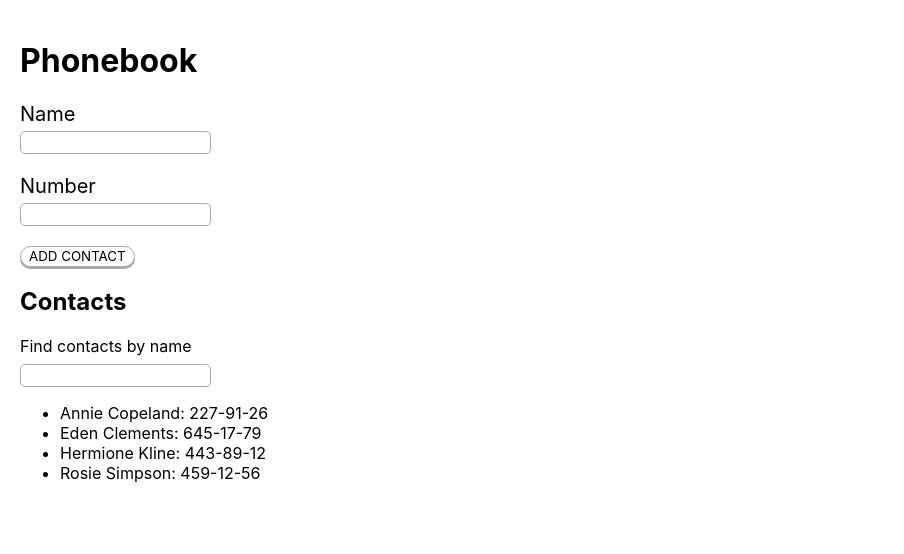
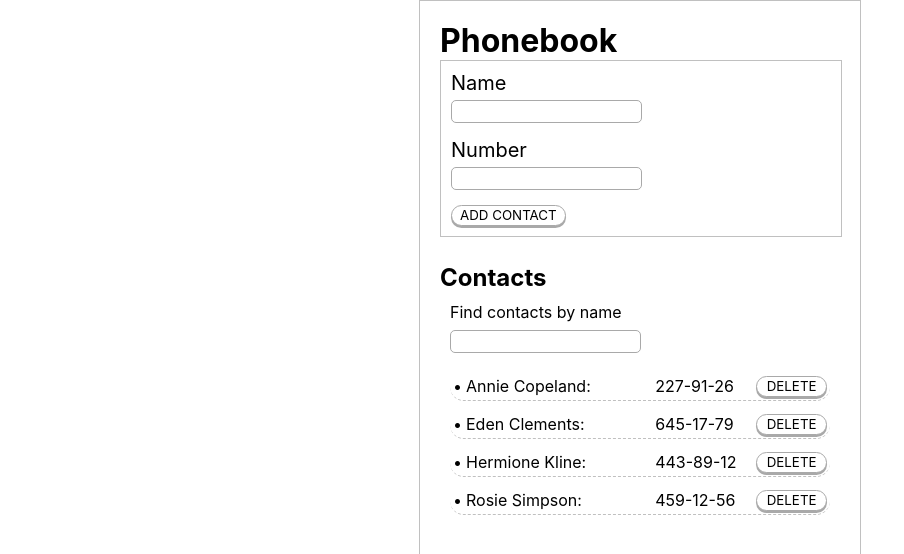
Before and after one commit to yabr87/goit-react-hw-02-phonebook, a React (Create React App) app: page / in a window 1280 px wide. Shown: the top 554 px of the page, without its empty margins (0-904 px from the left). Built offline with nearby package versions, Linux system fonts and the light colour scheme.

Commit message:
end react hw2

```diff
--- a/src/components/App.jsx
+++ b/src/components/App.jsx
@@ -52,6 +52,16 @@ class App extends Component {
     });
   };
 
+  deleteContacts = e => {
+    const id = e.target.dataset.btnid;
+    if (!id) return;
+    this.setState(prevState => {
+      return {
+        contacts: prevState.contacts.filter(contact => contact.id !== id),
+      };
+    });
+  };
+
   onInputChange = e => {
     this.setState({ [e.target.name]: e.target.value });
   };
@@ -63,6 +73,7 @@ class App extends Component {
     const fiteredContacts = this.state.contacts.filter(contact =>
       contact.name.toLowerCase().includes(normalizeFilter)
     );
+    console.log(fiteredContacts.sort((a, b) => a.name.localeCompare(b.name)));
     //соротуємо контакти та повертаемо масив фільтррованих контактів з функції
     return fiteredContacts.sort((a, b) => a.name.localeCompare(b.name));
   };
@@ -78,7 +89,10 @@ class App extends Component {
           filterValue={this.state.filter}
           onFilterInputChange={this.onInputChange}
         />
-        <ContactList contacts={this.fiteredContacts()} />
+        <ContactList
+          contacts={this.fiteredContacts()}
+          deleteContacts={this.deleteContacts}
+        />
       </div>
     );
   }
--- a/src/components/Button/Button.jsx
+++ b/src/components/Button/Button.jsx
@@ -2,9 +2,9 @@ import React from 'react';
 import PropTypes from 'prop-types';
 import s from './Button.module.css';
 
-const Button = ({ text, type }) => {
+const Button = ({ text, type, btnid }) => {
   return (
-    <button type={type} className={s.btn}>
+    <button type={type} className={s.btn} data-btnid={btnid}>
       {text}
     </button>
   );
@@ -12,6 +12,7 @@ const Button = ({ text, type }) => {
 Button.propTypes = {
   text: PropTypes.string.isRequired,
   type: PropTypes.string.isRequired,
+  id: PropTypes.string,
 };
 
 export default Button;
--- a/src/components/Button/Button.module.css
+++ b/src/components/Button/Button.module.css
@@ -1,7 +1,9 @@
 .btn {
+  height: 21px;
   font-family: inherit;
   background-color: white;
   text-transform: uppercase;
+
   border-radius: 15px;
   border: 1px solid darkgray;
   outline: none;
--- a/src/components/ContactForm/ContactForm.module.css
+++ b/src/components/ContactForm/ContactForm.module.css
@@ -1,14 +1,18 @@
 .form {
+  width: 380px;
   display: flex;
   flex-direction: column;
   align-items: flex-start;
   gap: 5px;
+  padding: 10px 10px;
+  margin-bottom: 26px;
+  border: 1px solid silver;
 }
 .label {
   font-size: 20px;
 }
 .input {
-  margin-bottom: 15px;
+  margin-bottom: 10px;
   border-radius: 5px;
   border: 1px solid darkgrey;
   outline: none;
--- a/src/components/ContactList/ContactList.jsx
+++ b/src/components/ContactList/ContactList.jsx
@@ -1,13 +1,20 @@
 // import PropTypes from 'prop-types';
+import Button from 'components/Button';
 import s from './ContactList.module.css';
 
-const ContactList = ({ contacts }) => {
+const ContactList = ({ contacts, deleteContacts }) => {
   return (
     <ul className={s.contactList}>
       {contacts.map(({ id, name, number }) => {
         return (
-          <li key={id} className={s.contactItem}>
-            {name}: {number}
+          <li
+            key={id}
+            className={s.contactItem}
+            onClick={e => deleteContacts(e)}
+          >
+            <span className={s.userName}>{name}:</span>
+            <span className={s.usertel}>{number}</span>
+            <Button text="delete" type="button" btnid={id} />
           </li>
         );
       })}
--- a/src/components/ContactList/ContactList.module.css
+++ b/src/components/ContactList/ContactList.module.css
@@ -1,5 +1,34 @@
 .contactList {
+  padding: 10px;
+  width: 380px;
 }
 .contactItem {
+  margin-bottom: 10px;
   text-transform: capitalize;
+  border-bottom: 1px dashed silver;
+  padding: 3px;
+  border-radius: 15px;
+  display: grid;
+  grid-template: 'a b c' / 2fr 1fr 0.7fr;
+  animation-duration: 1s;
+  animation-name: addContact;
 }
+.userName::before {
+  content: '\2022';
+  color: inherit;
+  margin-right: 4px;
+}
+
+.usertel {
+  margin-right: 10px;
+}
+
+@keyframes addContact {
+  from {
+    background-color: silver;
+  }
+
+  to {
+    background-color: white;
+  }
+}
--- a/src/components/Filter/Filter.jsx
+++ b/src/components/Filter/Filter.jsx
@@ -8,6 +8,7 @@ const Filter = ({ filterValue, onFilterInputChange }) => {
         Find contacts by name{' '}
       </label>
       <input
+        autoComplete="off"
         id="idFilter"
         className={s.input}
         name="filter"
--- a/src/components/Filter/Filter.module.css
+++ b/src/components/Filter/Filter.module.css
@@ -2,6 +2,7 @@
   display: flex;
   flex-direction: column;
   align-items: flex-start;
+  padding: 10px;
 }
 .filterLabel {
   margin-bottom: 8px;
--- a/src/index.css
+++ b/src/index.css
@@ -15,5 +15,56 @@ code {
 }
 
 .AppWrapper {
+  margin: auto;
   padding: 20px;
+  width: 400px;
+  border: 1px solid silver;
 }
+
+h1,
+h2,
+h3,
+h4,
+p,
+ul {
+  margin: 0;
+  padding: 0;
+}
+
+img,
+svg {
+  display: block;
+  max-width: 100%;
+  height: auto;
+}
+
+h1,
+h2,
+h3,
+h4,
+p,
+ul {
+  margin: 0;
+  padding: 0;
+}
+
+img,
+svg {
+  display: block;
+  max-width: 100%;
+  height: auto;
+}
+
+ul {
+  list-style: none;
+}
+
+a {
+  text-decoration: none;
+  color: inherit;
+}
+
+a {
+  text-decoration: none;
+  color: inherit;
+}
```
